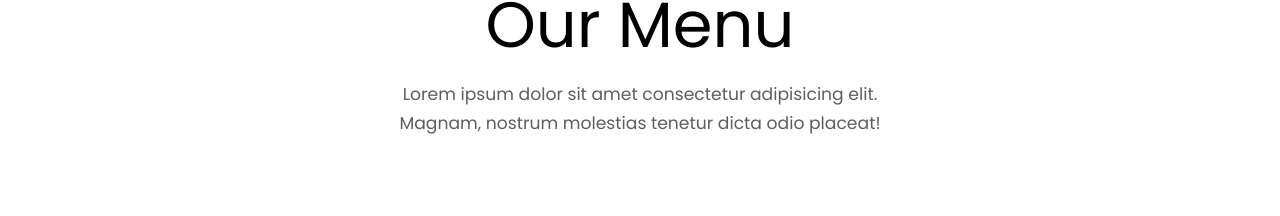
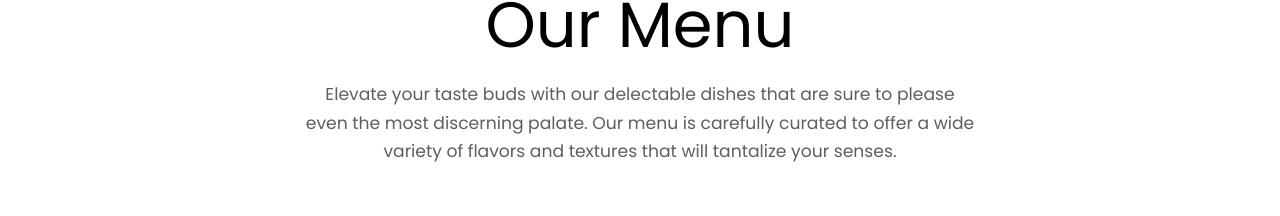
Before and after one commit to Deveesh-Shetty/Food-Delivery, a React (Vite) app: page /menu in a window 1280 px wide. Shown: the part 286-502 px from the top of the page. Built offline with nearby package versions, Linux system fonts and the light colour scheme.

Commit message:
Replace dummy text and increase its max width

```diff
--- a/src/routes/Menu/Menu.route.jsx
+++ b/src/routes/Menu/Menu.route.jsx
@@ -93,8 +93,9 @@ const Menu = () => {
                     <div className="line"></div>
                     <h1 className="large-heading">Our Menu</h1>
                     <p className="section-paragraph">
-                        Lorem ipsum dolor sit amet consectetur adipisicing elit. Magnam, nostrum
-                        molestias tenetur dicta odio placeat!
+                        Elevate your taste buds with our delectable dishes that are sure to please
+                        even the most discerning palate. Our menu is carefully curated to offer a
+                        wide variety of flavors and textures that will tantalize your senses.
                     </p>
                 </div>
 
--- a/src/routes/Menu/Menu.styles.scss
+++ b/src/routes/Menu/Menu.styles.scss
@@ -3,6 +3,7 @@
 .menu {
     .section-heading .section-paragraph {
         font-size: 1.075rem;
+        max-width: 60%;
     }
 
     .options {
```
